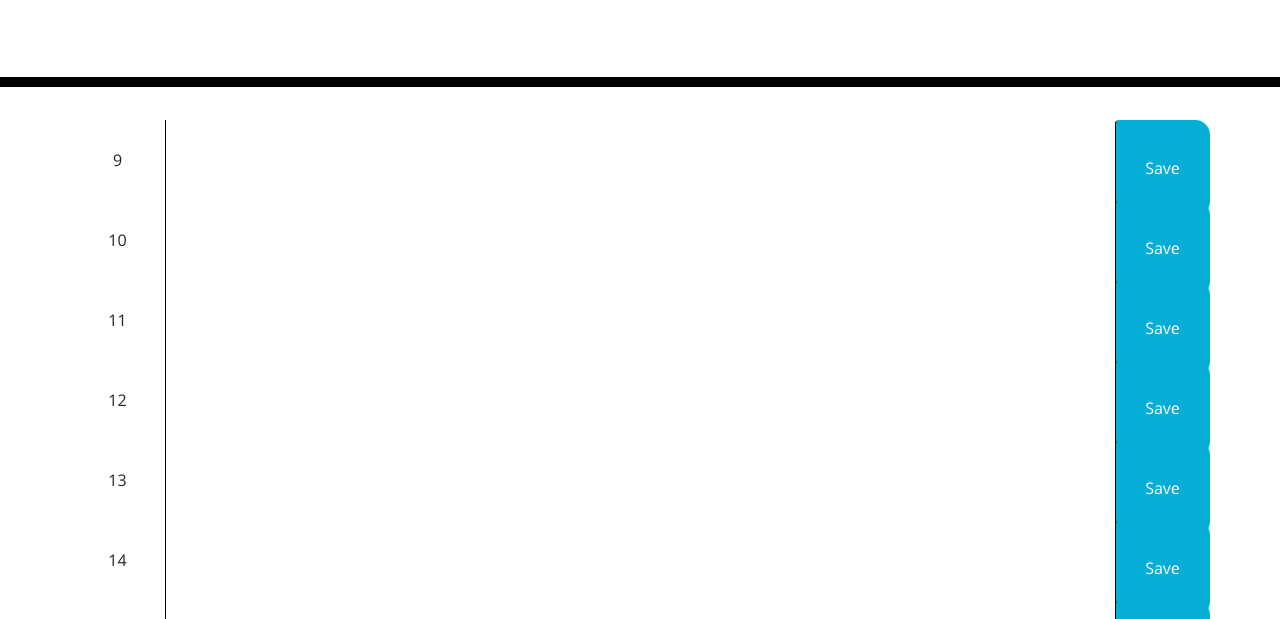
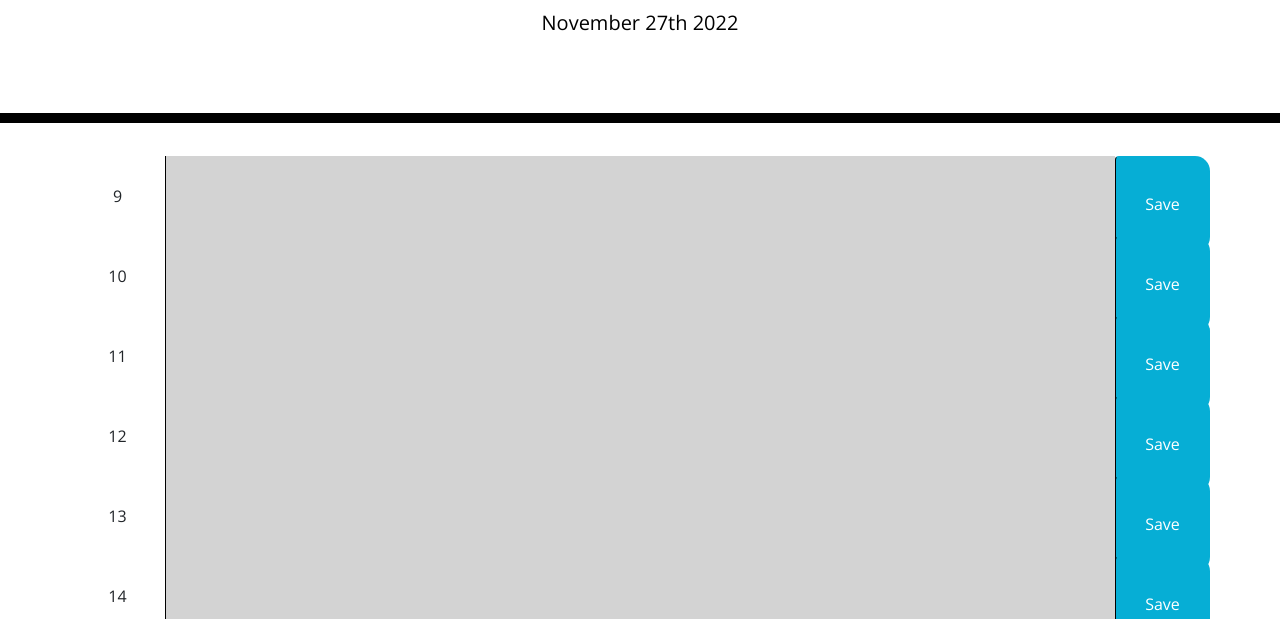
Before and after one commit to ginamarie14/module-5-assignment, a plain HTML site: page index.html in a window 1280 px wide. Shown: the part 181-800 px from the top of the page. Drawn offline with nearby package versions, Linux system fonts and the light colour scheme.

Commit message:
fixed block conditions

```diff
--- a/assets/jscript/script.js
+++ b/assets/jscript/script.js
@@ -58,7 +58,7 @@ function postEvents() {
 //we want to add the event target, which will tell us which button (i.e. id hour-9 vs hour-11) was clicked on
 //need to do listener for the entire container where the save button is which is labelled
 $(function () {
-  timeBlock();
+  blockConditions();
   $("#currentDay").text(today);
   //function to saveText(inputElement)
   getEvents();
--- a/index.html
+++ b/index.html
@@ -98,6 +98,6 @@
 
     <script src="https://cdnjs.cloudflare.com/ajax/libs/jquery/3.2.1/jquery.min.js"></script>
     <script src="https://cdnjs.cloudflare.com/ajax/libs/moment.js/2.24.0/moment.min.js"></script>
-    <script src="assets/jscript/script.js"></script>
+    <script src="./assets/jscript/script.js"></script>
   </body>
 </html>
```
